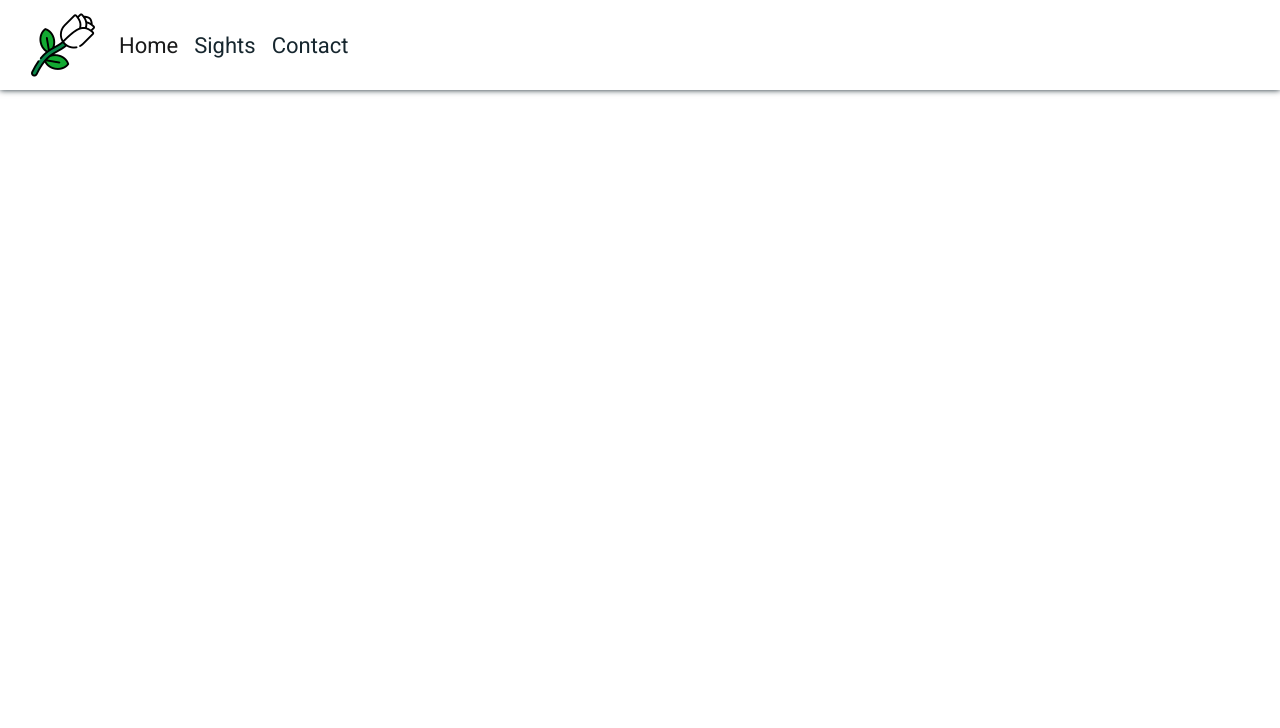
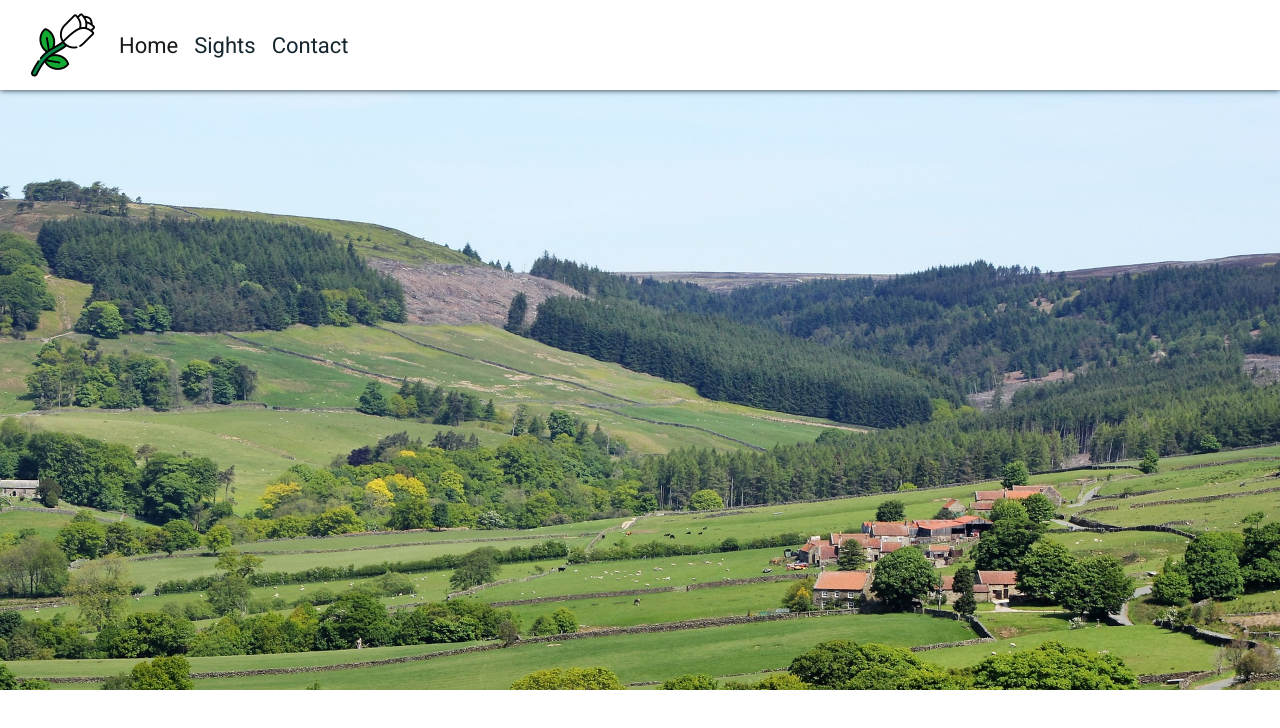
Before and after one commit to Code-Institute-Submissions/discover-north-yorks, a plain HTML site: page home.html in a window 1280 px wide. Drawn offline with nearby package versions, Linux system fonts and the light colour scheme; a web font is replaced by a local one.

Commit message:
hero picture added to homepage and positioned

```diff
--- a/assets/css/style.css
+++ b/assets/css/style.css
@@ -60,3 +60,12 @@ html, body {
     color: #16262e;
     font-size: 22px;
 }
+
+#hero-picture {
+    background-image: url(../images/yorkshire-dales.jpg);
+    background-repeat: no-repeat;
+    background-size: cover;
+    height: 600px;
+    width: 100%;
+    overflow: hidden;
+}
--- a/home.html
+++ b/home.html
@@ -39,6 +39,9 @@
         </div>
     </nav>
 </header>
+<section>
+    <div id="hero-picture"></div>
+</section>
 </body>
 <!-- bootstrap scripts -->
 <script src="https://code.jquery.com/jquery-3.5.1.slim.min.js" integrity="sha384-DfXdz2htPH0lsSSs5nCTpuj/zy4C+OGpamoFVy38MVBnE+IbbVYUew+OrCXaRkfj" crossorigin="anonymous"></script>
```
Also changed, not shown: assets/images/yorkshire-dales.jpg (added).
